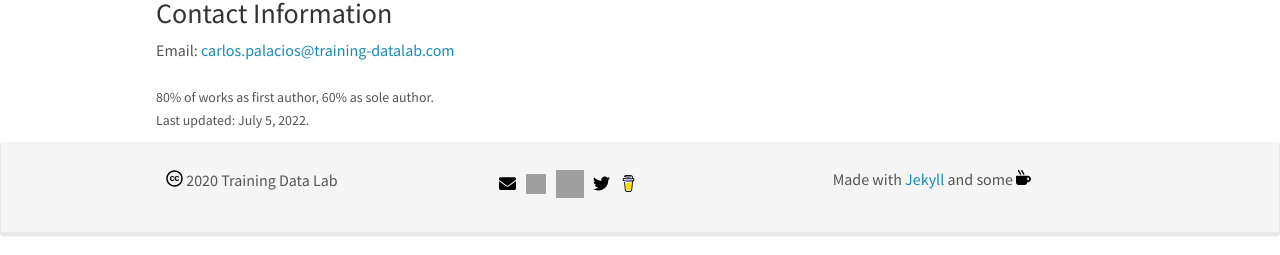
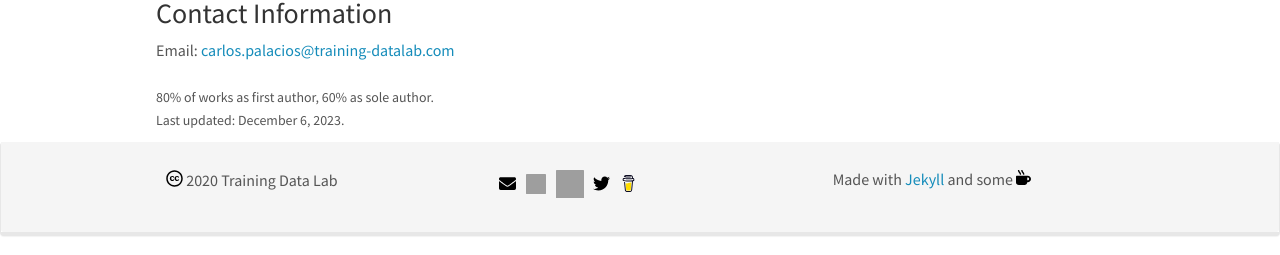
Before and after one commit to training-datalab/old-training-datalab.com, a Jekyll site: the page built from _pages/cpalacios.md, in a window 1280 px wide and 1168 px high. Shown: the part 910-1165 px from the top of the window. Built offline with Jekyll 4.4.1, drawn with Linux system fonts in a browser that asks for light colours; nearby versions of some CDN libraries.

Commit message:
Update cpalacios.md

```diff
--- a/_pages/cpalacios.md
+++ b/_pages/cpalacios.md
@@ -37,4 +37,4 @@ permalink: /team/cpalacios/
 Email: <a href="mailto:carlos.palacios@training-datalab.com">carlos.palacios@training-datalab.com</a><br />
 <br />
 <small>80% of works as first author, 60% as sole author.</small><br />
-<small>Last updated: July 5, 2022.</small>
+<small>Last updated: December 6, 2023.</small>
```
